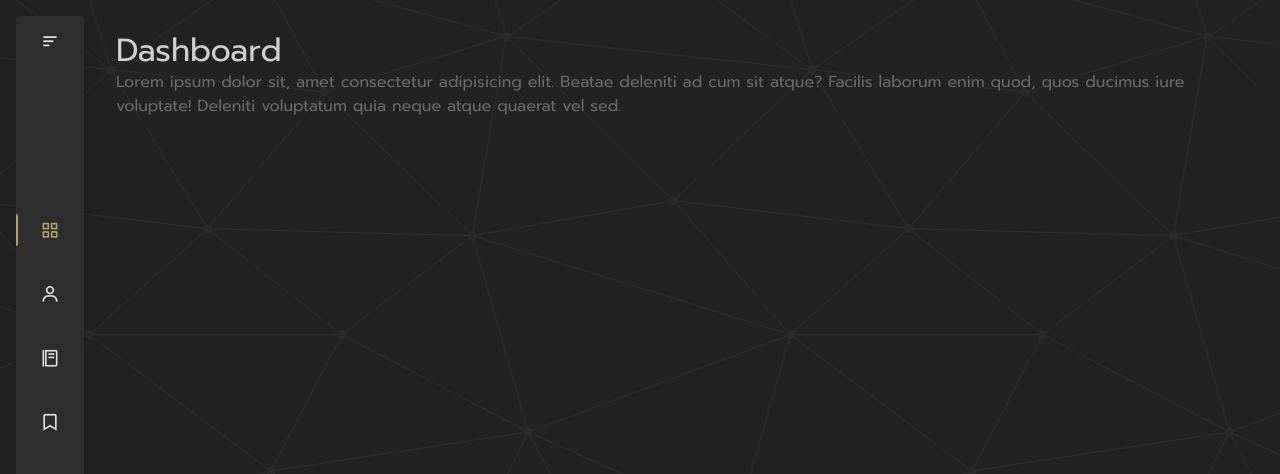
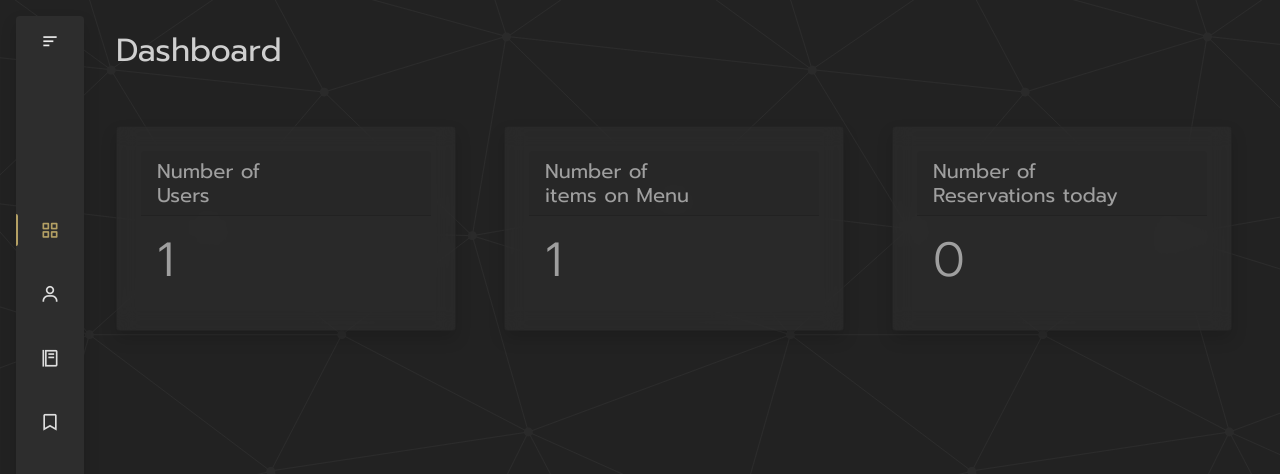
Before and after one commit to v-rowjee/DinasAdmin, a PHP site: page /dashboard.php in a window 1280 px wide. Shown: the top 474 px of the page. Run offline with PHP 8.4, Linux system fonts and the light colour scheme; the visitor is signed in with stand-in values (Sample User, id 1); tables that the repository leaves empty or names only in its code hold one stand-in row (values such as "Sample post"); some web fonts are replaced.

Commit message:
dashboard

```diff
--- a/dashboard.php
+++ b/dashboard.php
@@ -1,12 +1,60 @@
-<?php $active= 'dashboard'; include_once 'includes/header.php' ?>
+<?php
+$active= 'dashboard';
+include_once 'includes/header.php';
+include 'includes/db_connect.php';
+
+$sql = "SELECT * FROM users";
+$query = $conn->prepare($sql);
+$query->execute();
+$num_of_users = $query->rowCount();
+
+$sql2 = "SELECT * FROM menu";
+$query2 = $conn->prepare($sql2);
+$query2->execute();
+$num_of_menus = $query2->rowCount();
+
+$sql3 = "SELECT * FROM reservation WHERE date = CURDATE()";
+$query3 = $conn->prepare($sql3);
+$query3->execute();
+$num_of_reservations = $query3->rowCount();
+
+
+?>
     <!--Container Main start-->
     <div class="container py-3">
       <h2>Dashboard</h2>
-      <p>
-        Lorem ipsum dolor sit, amet consectetur adipisicing elit. Beatae
-        deleniti ad cum sit atque? Facilis laborum enim quod, quos ducimus iure
-        voluptate! Deleniti voluptatum quia neque atque quaerat vel sed.
-      </p>
-    </div>
+      <div class="row mt-2 g-5">
+        <div class="col-12 col-sm-6 col-md-4">
+          <a href="users.php" title="Users" class="text-reset card bg-grey shadow p-4">
+            <div class="card-header">
+            <h5>Number of <br> Users</h5>
+            </div>
+            <div class="card-body overflow-x-hidden">
+              <h5 class="display-5"><?php echo $num_of_users ?></h5>
+            </div>
+          </a>
+        </div>
+        <div class="col-12 col-sm-6 col-md-4">
+          <a href="menu.php" title="Menu" class="text-reset card bg-grey shadow p-4">
+            <div class="card-header">
+              <h5>Number of <br> items on Menu</h5>
+            </div>
+            <div class="card-body overflow-x-hidden">
+              <h5 class="display-5"><?php echo $num_of_menus ?></h5>
+            </div>
+          </a>
+        </div>
+        <div class="col-12 col-sm-6 col-md-4">
+          <a href="reservations.php" title="Reservations" class="text-reset card bg-grey shadow p-4">
+            <div class="card-header">
+              <h5>Number of <br> Reservations today</h5>
+            </div>
+            <div class="card-body overflow-x-hidden">
+              <h5 class="display-5"><?php echo $num_of_reservations ?></h5>
+            </div>
+          </a>
+        </div>
+      </div>
+  </div>
     <!--Container Main end-->
 <?php include 'includes/footer.php' ?>
```
